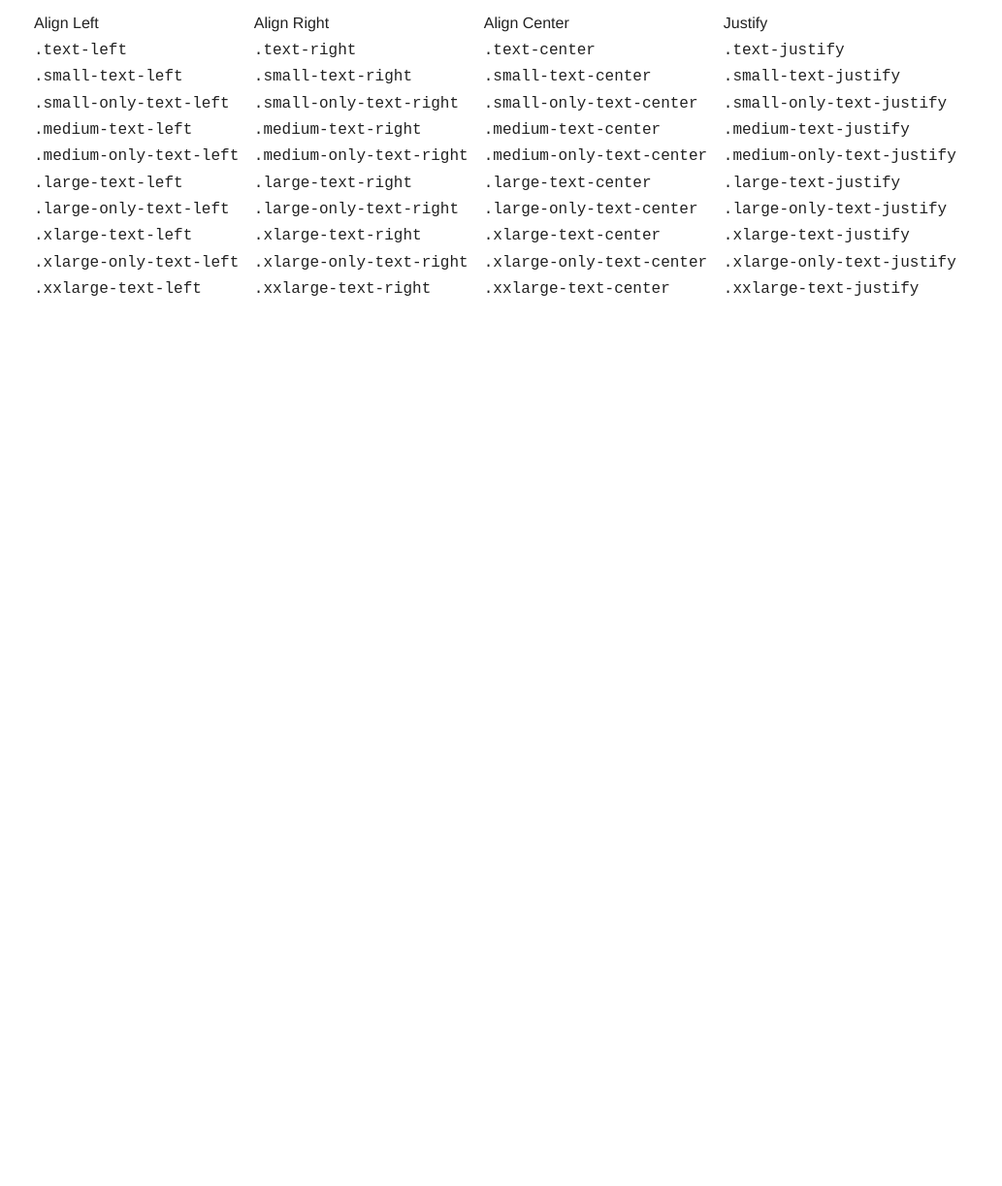
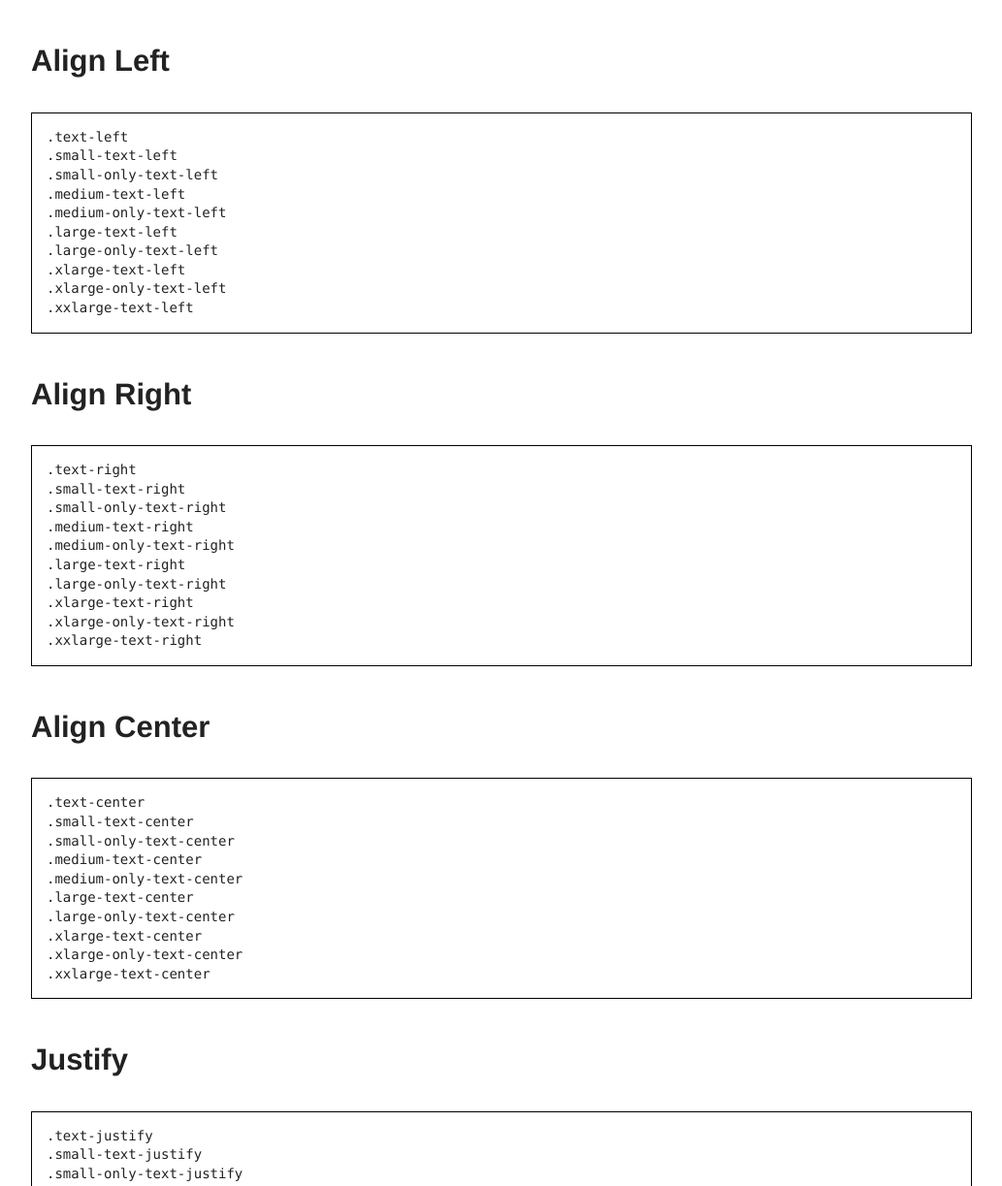
Before and after one commit to zengenti/atlas, a website: page public/examples/utility.html in a window 1280 px wide. Shown: the part 260-1483 px from the top of the page at 97% size, without its empty margins (123-1156 px from the left). Before the commit the page ends 800 px from the top, so only its background shows below. Drawn offline with Linux system fonts and the light colour scheme.

Commit message:
improve example styles

```diff
--- a/public/examples/utility.html
+++ b/public/examples/utility.html
@@ -8,12 +8,19 @@
     <title>Atlas &mdash; A modern front-end framework &mdash; Utility</title>
     <link rel="icon" href="../images/favicon.ico">
     <link href="../css/styles.css" rel="stylesheet">
-    <script src="../js/libs/modernizr-custom.js" rel="javascript"></script>
-    <script src="../js/libs/jquery.min.js" rel="javascript"></script>
-    <!--[if lt IE 9]>
-    <script src="../js/libs/respond.min.js" rel="javascript"></script>
-    <script src="../js/libs/rem.min.js" rel="javascript"></script>
-    <![endif]-->
+    <style>
+        .demo-panel {
+            font-size: 14px;
+            font-family:  Monaco, Consolas, "Liberation Mono", Courier, monospace;
+            margin-bottom: 10px;
+            border: solid 1px #000;
+            padding: 15px;
+        }
+
+        .demo-panel span {
+            display: block;
+        }
+    </style>
 </head>
 <body>
     <main>
@@ -25,77 +32,71 @@
             </div>
 
             <div class="row column">
-                <table style="width: 100%;">
-                    <tbody>
-                        <tr>
-                            <td><code>.text-left</code></td>
-                            <td><code>.text-right</code></td>
-                            <td><code>.text-center</code></td>
-                            <td><code>.text-justify</code></td>
-                        </tr>
-                        <tr>
-                            <td><code>.small-text-left</code></td>
-                            <td><code>.small-text-right</code></td>
-                            <td><code>.small-text-center</code></td>
-                            <td><code>.small-text-justify</code></td>
-                        </tr>
-                        <tr>
-                            <td><code>.small-only-text-left</code></td>
-                            <td><code>.small-only-text-right</code></td>
-                            <td><code>.small-only-text-center</code></td>
-                            <td><code>.small-only-text-justify</code></td>
-                        </tr>
-                        <tr>
-                            <td><code>.medium-text-left</code></td>
-                            <td><code>.medium-text-right</code></td>
-                            <td><code>.medium-text-center</code></td>
-                            <td><code>.medium-text-justify</code></td>
-                        </tr>
-                        <tr>
-                            <td><code>.medium-only-text-left</code></td>
-                            <td><code>.medium-only-text-right</code></td>
-                            <td><code>.medium-only-text-center</code></td>
-                            <td><code>.medium-only-text-justify</code></td>
-                        </tr>
-                        <tr>
-                            <td><code>.large-text-left</code></td>
-                            <td><code>.large-text-right</code></td>
-                            <td><code>.large-text-center</code></td>
-                            <td><code>.large-text-justify</code></td>
-                        </tr>
-                        <tr>
-                            <td><code>.large-only-text-left</code></td>
-                            <td><code>.large-only-text-right</code></td>
-                            <td><code>.large-only-text-center</code></td>
-                            <td><code>.large-only-text-justify</code></td>
-                        </tr>
-                        <tr>
-                            <td><code>.xlarge-text-left</code></td>
-                            <td><code>.xlarge-text-right</code></td>
-                            <td><code>.xlarge-text-center</code></td>
-                            <td><code>.xlarge-text-justify</code></td>
-                        </tr>
-                        <tr>
-                            <td><code>.xlarge-only-text-left</code></td>
-                            <td><code>.xlarge-only-text-right</code></td>
-                            <td><code>.xlarge-only-text-center</code></td>
-                            <td><code>.xlarge-only-text-justify</code></td>
-                        </tr>
-                        <tr>
-                            <td><code>.xxlarge-text-left</code></td>
-                            <td><code>.xxlarge-text-right</code></td>
-                            <td><code>.xxlarge-text-center</code></td>
-                            <td><code>.xxlarge-text-justify</code></td>
-                        </tr>
-                    </tbody>
-                    <thead>
-                        <tr><td>Align Left</td>
-                        <td>Align Right</td>
-                        <td>Align Center</td>
-                        <td>Justify</td>
-                        </tr>
-                    </thead>
-                </table>
+                <h3>Align Left</h3>
+                <p class="demo-panel">
+                    <span>.text-left</span>
+                    <span>.small-text-left</span>
+                    <span>.small-only-text-left</span>
+                    <span>.medium-text-left</span>
+                    <span>.medium-only-text-left</span>
+                    <span>.large-text-left</span>
+                    <span>.large-only-text-left</span>
+                    <span>.xlarge-text-left</span>
+                    <span>.xlarge-only-text-left</span>
+                    <span>.xxlarge-text-left</span>
+                </p>
+            </div>
+
+            <div class="row column">
+                <h3>Align Right</h3>
+                <p class="demo-panel">
+                    <span>.text-right</span>
+                    <span>.small-text-right</span>
+                    <span>.small-only-text-right</span>
+                    <span>.medium-text-right</span>
+                    <span>.medium-only-text-right</span>
+                    <span>.large-text-right</span>
+                    <span>.large-only-text-right</span>
+                    <span>.xlarge-text-right</span>
+                    <span>.xlarge-only-text-right</span>
+                    <span>.xxlarge-text-right</span>
+                </p>
+            </div>
+
+            <div class="row column">
+                <h3>Align Center</h3>
+                <p class="demo-panel">
+                    <span>.text-center</span>
+                    <span>.small-text-center</span>
+                    <span>.small-only-text-center</span>
+                    <span>.medium-text-center</span>
+                    <span>.medium-only-text-center</span>
+                    <span>.large-text-center</span>
+                    <span>.large-only-text-center</span>
+                    <span>.xlarge-text-center</span>
+                    <span>.xlarge-only-text-center</span>
+                    <span>.xxlarge-text-center</span>
+                </p>
+            </div>
+
+            <div class="row column">
+                <h3>Justify</h3>
+                <p class="demo-panel">
+                    <span>.text-justify</span>
+                    <span>.small-text-justify</span>
+                    <span>.small-only-text-justify</span>
+                    <span>.medium-text-justify</span>
+                    <span>.medium-only-text-justify</span>
+                    <span>.large-text-justify</span>
+                    <span>.large-only-text-justify</span>
+                    <span>.xlarge-text-justify</span>
+                    <span>.xlarge-only-text-justify</span>
+                    <span>.xxlarge-text-justify</span>
+                </p>
+            </div>
+
+            <div class="row column">
+
             </div>
         </section>
     </main>
```
Also changed, not shown: public/examples/grid.html (+12 -33 lines), public/examples/visibility.html (+44 -47 lines).
